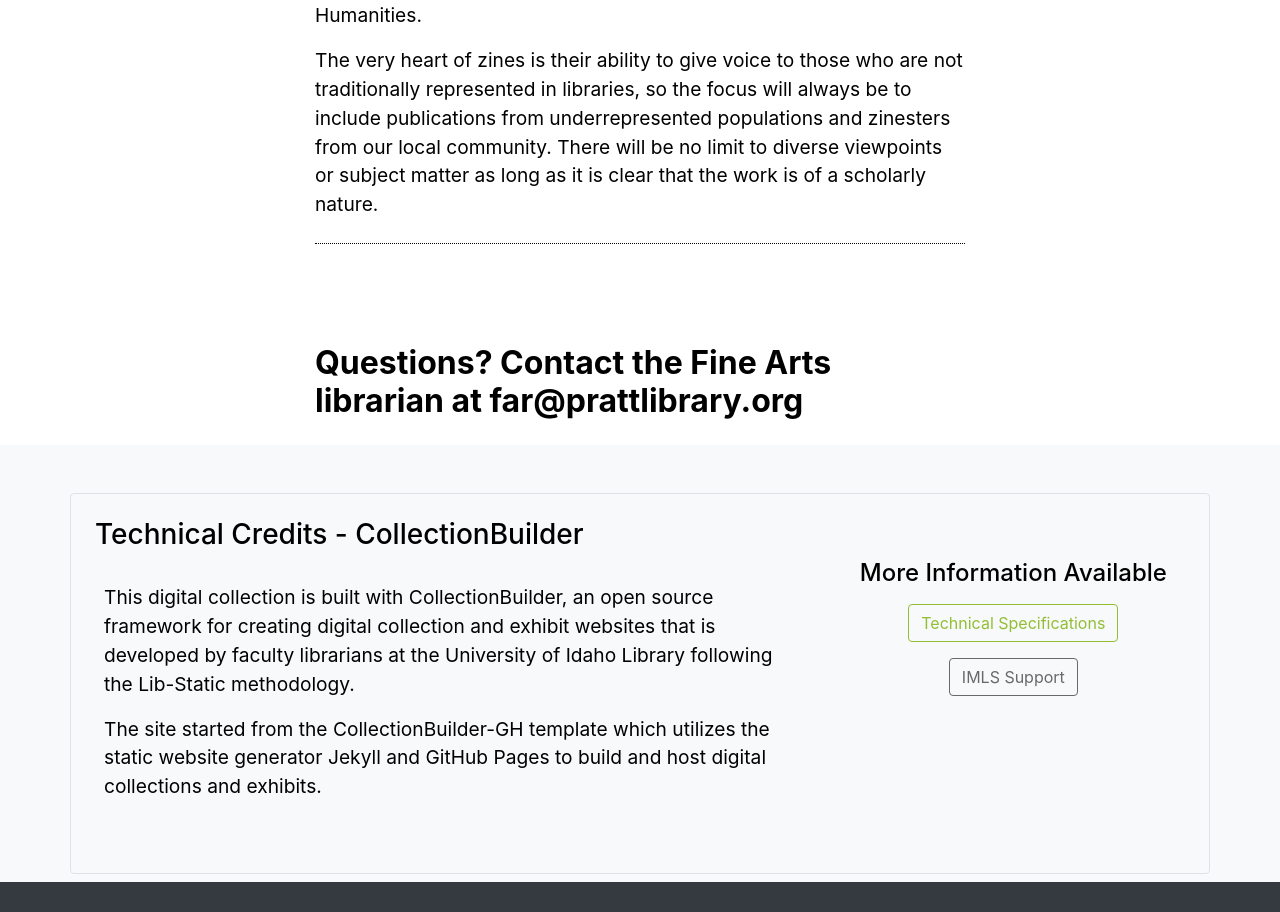
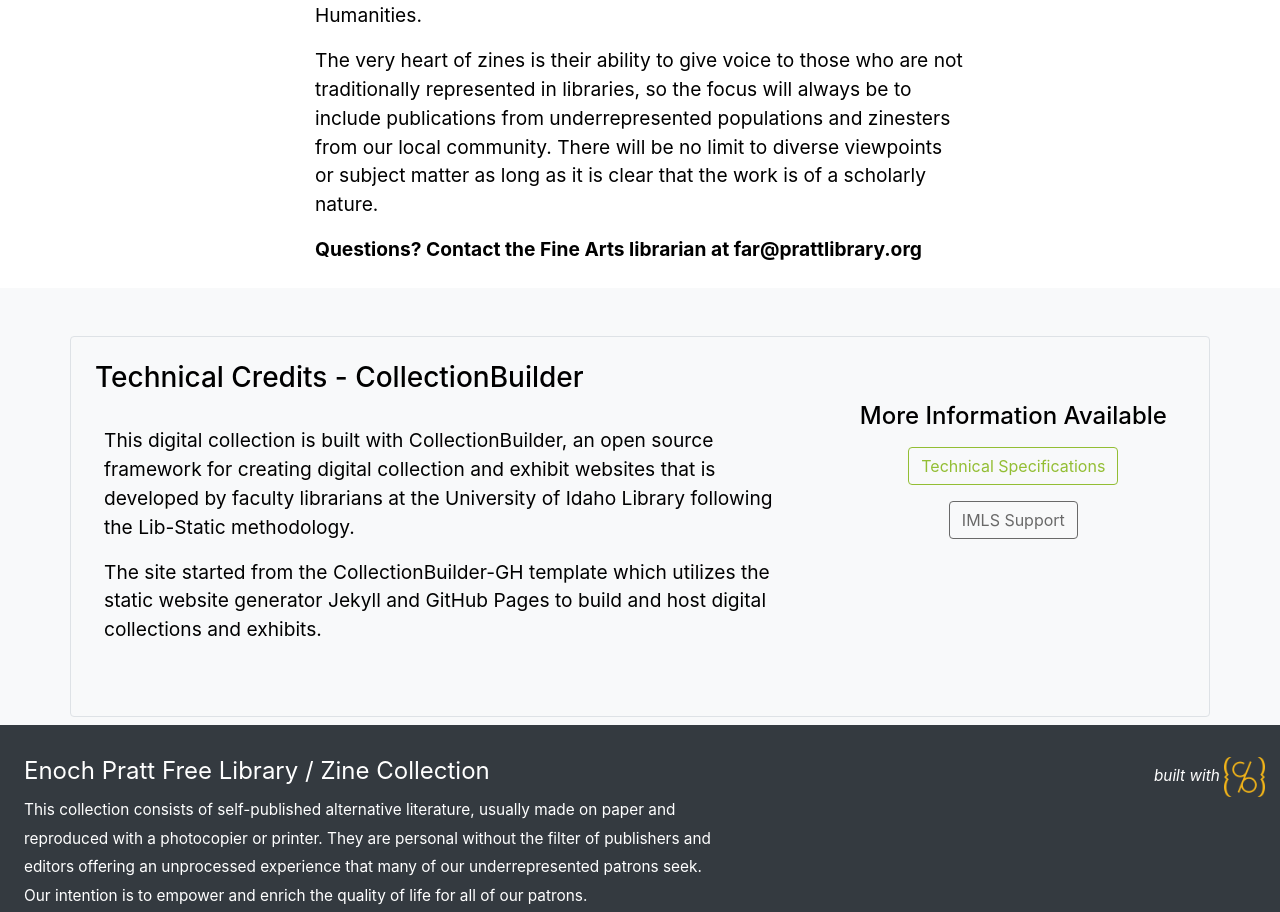
Before and after one commit to HRKerner/Collection-Builder, a Jekyll site: the page built from pages/about.md, in a window 1280 px wide. Shown: the part 777-1689 px from the top of the page. Built offline with Jekyll 4.4.1, drawn with Linux system fonts in a browser that asks for light colours.

```diff
--- a/pages/about.md
+++ b/pages/about.md
@@ -17,4 +17,4 @@ Welcome to our growing collection! The majority of our zines are created by peop
 
 The very heart of zines is their ability to give voice to those who are not traditionally represented in libraries, so the focus will always be to include publications from underrepresented populations and zinesters from our local community. There will be no limit to diverse viewpoints or subject matter as long as it is clear that the work is of a scholarly nature.
 
-## Questions? Contact the Fine Arts librarian at far@prattlibrary.org
+**Questions? Contact the Fine Arts librarian at far@prattlibrary.org**
```
